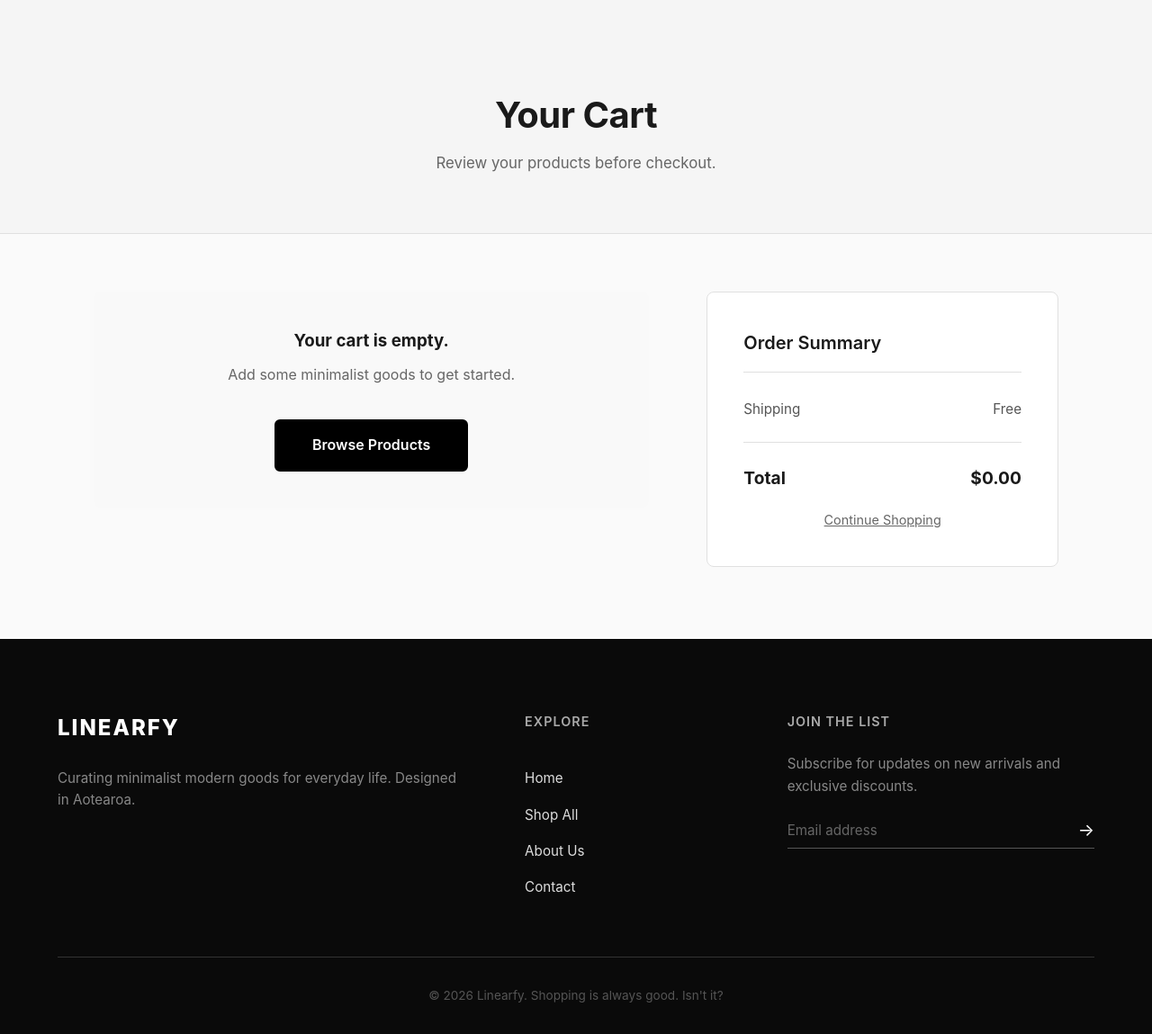
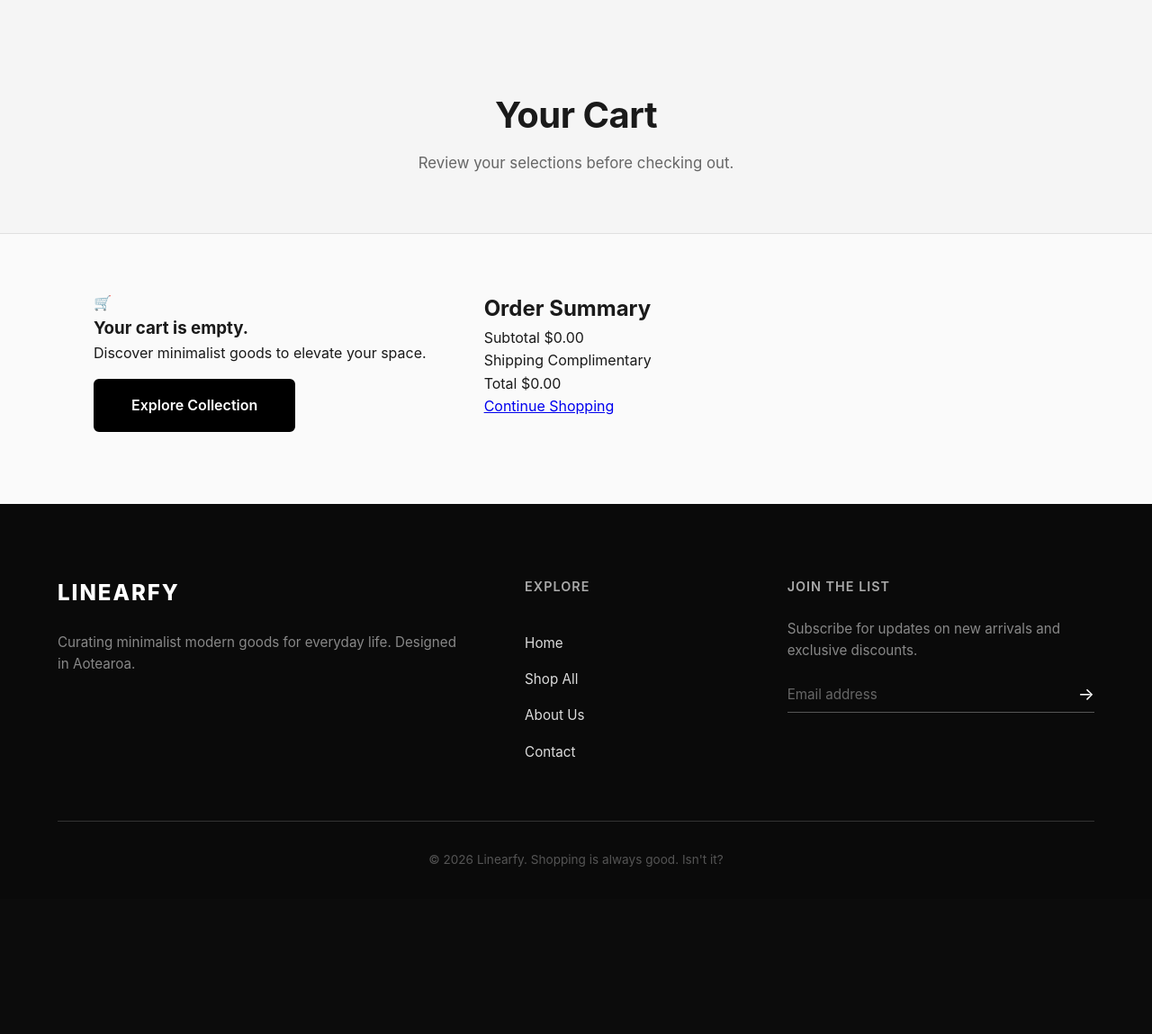
Before and after one commit to AllanW178/Linearfy-WEB, a Flask app: page /cart in a window 1280 px wide. Shown: the part 87-1236 px from the top of the page at 90% size. After the commit the page ends 1050 px from the top, so only its background shows below. Run offline with Flask 3, Linux system fonts and the light colour scheme.

Commit message:
Update cart.html

```diff
--- a/Lineary [ Website ]/templates/cart.html
+++ b/Lineary [ Website ]/templates/cart.html
@@ -1,67 +1,63 @@
 {% extends "base.html" %}
 
 {% block content %}
-
-<div class="page-header">
+<div class="page-header hidden">
     <div class="header-content">
         <h1>Your Cart</h1>
-        <p>Review your products before checkout.</p>
+        <p>Review your selections before checking out.</p>
     </div>
 </div>
 
-<div class="cart-layout">
-    <div class="cart-items">
+<div class="cart-layout hidden stagger-1">
+    <div class="cart-items-wrapper">
         {% if cart_items %}
             {% for item in cart_items %}
-            <div class="cart-item" style="display: flex; align-items: center; padding: 20px 0; border-bottom: 1px solid #eee;">
-
-                <div class="cart-item-image" style="width: 100px; height: 100px; flex-shrink: 0; border-radius: 8px; overflow: hidden; background: #f4f4f4; margin-right: 20px;">
-                    <img src="{{ url_for('static', filename='images/products/' + item.product.image) }}" alt="{{ item.product.name }}" style="width: 100%; height: 100%; object-fit: cover;">
+            <div class="cart-item-row">
+                <div class="item-visuals">
+                    <div class="item-img-container">
+                        <img src="{{ url_for('static', filename='images/products/' + item.product.image) }}" alt="{{ item.product.name }}">
+                    </div>
+                    <div class="item-text">
+                        <h3>{{ item.product.name }}</h3>
+                        <p class="item-price">${{ "%.2f"|format(item.product.price) }}</p>
+                        <a href="{{ url_for('update_cart', product_id=item.product.id, action='remove') }}" class="item-remove">Remove</a>
+                    </div>
                 </div>
 
-                <div class="cart-item-details" style="flex-grow: 1;">
-                    <h3 style="margin: 0 0 5px 0; font-size: 1.1rem;">{{ item.product.name }}</h3>
-                    <p class="price" style="margin: 0 0 10px 0; color: #555;">${{ "%.2f"|format(item.product.price) }}</p>
-                    <a href="{{ url_for('update_cart', product_id=item.product.id, action='remove') }}" class="remove-btn" style="font-size: 0.9rem; color: #888; text-decoration: underline;">Remove</a>
+                <div class="item-controls">
+                    <div class="qty-selector">
+                        <a href="{{ url_for('update_cart', product_id=item.product.id, action='decrease') }}" class="qty-control">-</a>
+                        <span class="qty-number">{{ item.quantity }}</span>
+                        <a href="{{ url_for('update_cart', product_id=item.product.id, action='increase') }}" class="qty-control">+</a>
                     </div>
-
-                <div class="cart-item-quantity" style="display: flex; align-items: center; gap: 15px; margin-right: 30px;">
-
-                    <a href="{{ url_for('update_cart', product_id=item.product.id, action='decrease') }}" class="qty-btn" style="display: flex; align-items: center; justify-content: center; width: 32px; height: 32px; background: #fff; border: 1px solid #ddd; border-radius: 4px; color: #333; text-decoration: none; font-size: 1.2rem;">
-                        -
-                    </a>
-
-                    <span style="font-weight: 500; min-width: 20px; text-align: center;">{{ item.quantity }}</span>
-
-                    <a href="{{ url_for('update_cart', product_id=item.product.id, action='increase') }}" class="qty-btn" style="display: flex; align-items: center; justify-content: center; width: 32px; height: 32px; background: #fff; border: 1px solid #ddd; border-radius: 4px; color: #333; text-decoration: none; font-size: 1.2rem;">
-                        +
-                    </a>
-
-                </div>
-
-                <div class="cart-item-total" style="font-weight: bold; font-size: 1.1rem;">
+                    <div class="item-total">
                         <p>${{ "%.2f"|format(item.item_total) }}</p>
                     </div>
-
+                </div>
             </div>
             {% endfor %}
-
         {% else %}
-            <div style="padding: 40px; text-align: center; background: #f9f9f9; border-radius: 8px;">
-                <h3 style="margin-bottom: 10px;">Your cart is empty.</h3>
-                <p style="margin-bottom: 20px; color: #666;">Add some minimalist goods to get started.</p>
-                <a href="{{ url_for('shop') }}" class="btn">Browse Products</a>
+            <div class="empty-cart-state">
+                <div class="empty-icon">🛒</div>
+                <h3>Your cart is empty.</h3>
+                <p>Discover minimalist goods to elevate your space.</p>
+                <a href="{{ url_for('shop') }}" class="btn btn-primary">Explore Collection</a>
             </div>
         {% endif %}
     </div>
 
-    <div class="cart-summary">
+    <div class="cart-summary-wrapper">
+        <div class="summary-card sticky-card">
             <h2>Order Summary</h2>
-        <div class="summary-row">
+            <div class="summary-line">
+                <span>Subtotal</span>
+                <span>${{ "%.2f"|format(total) }}</span>
+            </div>
+            <div class="summary-line">
                 <span>Shipping</span>
-            <span>Free</span>
+                <span>Complimentary</span>
             </div>
-        <div class="summary-row total-row">
+            <div class="summary-line total-line">
                 <span>Total</span>
                 <span>${{ "%.2f"|format(total) }}</span>
             </div>
@@ -70,7 +66,8 @@
                 <a href="{{ url_for('checkout_simulate') }}" class="btn btn-checkout">Proceed to Checkout</a>
             {% endif %}
 
-        <a href="{{ url_for('shop') }}" class="continue-shopping">Continue Shopping</a>
+            <a href="{{ url_for('shop') }}" class="continue-link">Continue Shopping</a>
+        </div>
     </div>
 </div>
 {% endblock %}
```
Lines whose indentation alone changed are shown as unchanged.
